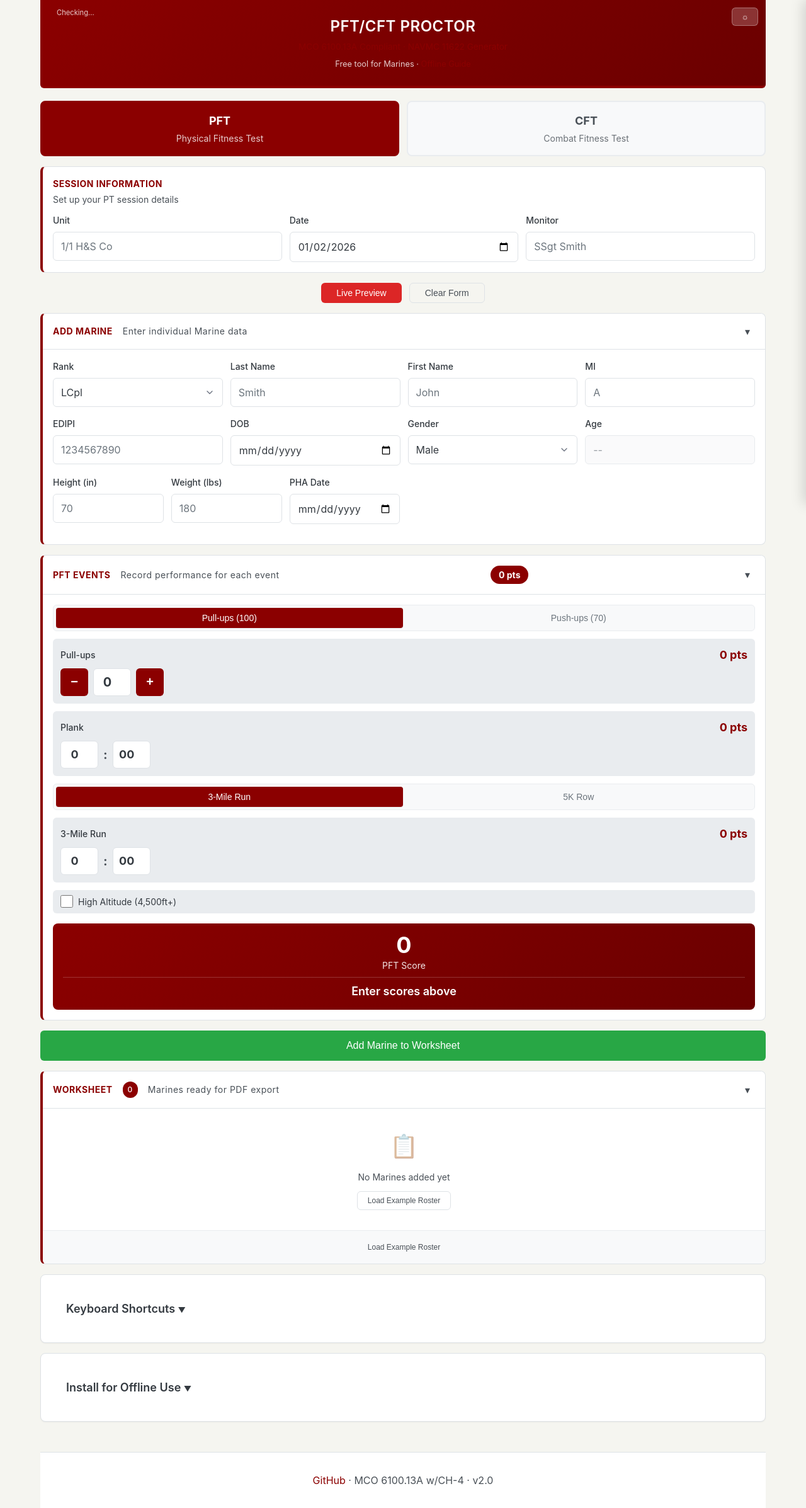
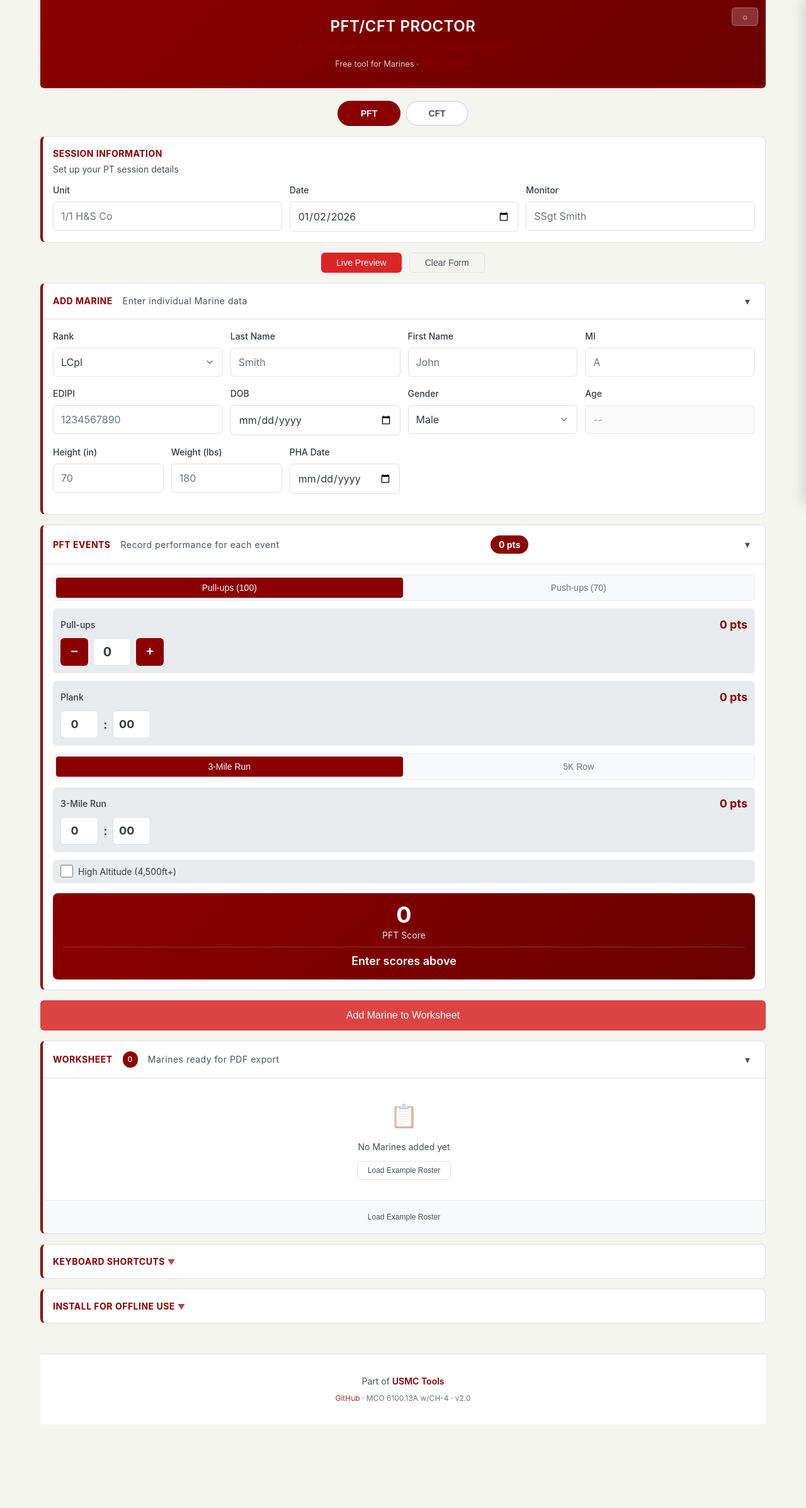
Before and after one commit to jeranaias/pft-cft-proctor, a plain HTML site: page index.html in a window 1280 px wide. Shown: the whole page at 63% size. After the commit the page ends 2261 px from the top, so only its background shows below. Drawn offline with nearby package versions, Linux system fonts and the light colour scheme.

Commit message:
UI overhaul: match USMC Tools design standard
- Moon icon for theme toggle (like Naval Letter)
- Remove status badge from header
- PFT/CFT tabs as small pill buttons (like OSMEAC)
- Red primary buttons instead of green
- Gray secondary buttons instead of blue
- Points badge in red/coral
- Collapsible sections with uppercase gold headers
- Add 'Part of USMC Tools' footer attribution

```diff
--- a/css/styles.css
+++ b/css/styles.css
@@ -17,7 +17,7 @@
   --text-muted: #AAAAAA;
   --accent-red: #DC4444;
   --accent-yellow: #EAB308;
-  --btn-primary: #28A745;
+  --btn-primary: #DC4444;
   --btn-primary-text: #FFFFFF;
   --header-gradient-start: #5C1A1A;
   --header-gradient-end: #6C2A2A;
@@ -340,53 +340,7 @@ header .tagline-link:hover {
   box-shadow: var(--shadow-md);
 }
 
-/* ========================================
-   Selection Cards (PFT/CFT choice)
-   ======================================== */
-.selection-cards {
-  display: flex;
-  gap: var(--space-3);
-  margin-bottom: var(--space-4);
-}
-
-.selection-card {
-  flex: 1;
-  background: var(--tab-inactive-bg);
-  border: 2px solid var(--tab-inactive-border);
-  border-radius: var(--radius-lg);
-  padding: var(--space-4);
-  text-align: center;
-  cursor: pointer;
-  transition: all 0.2s ease;
-  color: var(--text-secondary);
-}
-
-.selection-card:hover {
-  border-color: var(--accent-red);
-  transform: translateY(-2px);
-}
-
-.selection-card--active {
-  background: var(--tab-active-bg);
-  border-color: var(--tab-active-bg);
-  color: white;
-}
-
-.selection-card--active:hover {
-  border-color: var(--tab-active-bg);
-  transform: none;
-}
-
-.selection-card__title {
-  font-size: var(--text-lg);
-  font-weight: var(--font-bold);
-  margin-bottom: var(--space-1);
-}
-
-.selection-card__subtitle {
-  font-size: var(--text-sm);
-  opacity: 0.8;
-}
+/* Selection Cards removed - replaced with test-type-tabs */
 
 .card__header {
   margin-bottom: var(--space-4);
@@ -436,17 +390,19 @@ header .tagline-link:hover {
 }
 
 .btn--primary:hover:not(:disabled) {
-  background: #218838;
+  background: #B91C1C;
   transform: translateY(-1px);
 }
 
 .btn--secondary {
-  background: var(--secondary);
-  color: var(--white);
+  background: var(--bg-tertiary);
+  color: var(--text-secondary);
+  border: 1px solid var(--border-input);
 }
 
 .btn--secondary:hover:not(:disabled) {
-  background: var(--secondary-dark);
+  background: var(--surface-hover);
+  border-color: var(--border-dark);
 }
 
 .btn--outline {
@@ -1159,7 +1115,7 @@ header .tagline-link:hover {
 }
 
 .section__score {
-  background: var(--primary);
+  background: var(--accent-red);
   color: var(--white);
   padding: var(--space-1) var(--space-3);
   border-radius: var(--radius-full);
@@ -1167,18 +1123,6 @@ header .tagline-link:hover {
   font-weight: var(--font-bold);
   min-width: 60px;
   text-align: center;
-}
-
-.section__score--success {
-  background: var(--success);
-}
-
-.section__score--warning {
-  background: var(--warning);
-}
-
-.section__score--error {
-  background: var(--error);
 }
 
 .section__body {
@@ -1692,35 +1636,7 @@ header .tagline-link:hover {
   border-color: var(--gold);
 }
 
-.offline-badge {
-  position: absolute;
-  top: 12px;
-  left: 12px;
-  display: flex;
-  align-items: center;
-  gap: 6px;
-  font-size: 0.7rem;
-  color: rgba(255,255,255,0.8);
-}
-
-.offline-badge .indicator-dot {
-  width: 8px;
-  height: 8px;
-  border-radius: 50%;
-  background: var(--accent-yellow);
-}
-
-.offline-badge.offline .indicator-dot {
-  background: #ff6b6b;
-}
-
-.offline-badge.ready .indicator-dot {
-  background: #4ade80;
-}
-
-.offline-indicator.offline .indicator-dot {
-  background: #f87171;
-}
+/* Offline badge removed - no status indicator in header */
 
 /* ========================================
    Main Container & Live Preview Layout
@@ -2016,3 +1932,105 @@ details summary::after {
   border-color: var(--accent-red);
   color: var(--accent-red);
 }
+
+/* ========================================
+   Test Type Tabs (PFT/CFT Pill Buttons)
+   ======================================== */
+.test-type-tabs {
+  display: flex;
+  justify-content: center;
+  gap: var(--space-2);
+  margin-bottom: var(--space-4);
+}
+
+.test-tab {
+  padding: 10px 32px;
+  font-size: var(--text-sm);
+  font-weight: var(--font-semibold);
+  border: 2px solid var(--border-input);
+  border-radius: var(--radius-full);
+  background: var(--bg-card);
+  color: var(--text-secondary);
+  cursor: pointer;
+  transition: all 0.15s ease;
+  min-width: 100px;
+}
+
+.test-tab:hover {
+  border-color: var(--accent-red);
+  color: var(--accent-red);
+}
+
+.test-tab--active {
+  background: var(--accent-red);
+  border-color: var(--accent-red);
+  color: white;
+}
+
+.test-tab--active:hover {
+  background: #B91C1C;
+  border-color: #B91C1C;
+  color: white;
+}
+
+/* ========================================
+   Collapsible Sections (Keyboard Shortcuts, Install)
+   ======================================== */
+.collapsible-section {
+  background: var(--bg-card);
+  border: 1px solid var(--border-input);
+  border-left: 4px solid var(--accent-yellow);
+  border-radius: var(--radius-lg);
+  overflow: hidden;
+}
+
+.collapsible-section__header {
+  display: block;
+  padding: var(--space-4);
+  font-size: var(--text-sm);
+  font-weight: var(--font-bold);
+  color: var(--accent-yellow);
+  text-transform: uppercase;
+  letter-spacing: 0.5px;
+  cursor: pointer;
+  user-select: none;
+  -webkit-tap-highlight-color: transparent;
+  list-style: none;
+}
+
+.collapsible-section__header::-webkit-details-marker {
+  display: none;
+}
+
+.collapsible-section__header::after {
+  content: ' ▼';
+  font-size: var(--text-xs);
+  opacity: 0.7;
+}
+
+.collapsible-section[open] .collapsible-section__header::after {
+  content: ' ▲';
+}
+
+.collapsible-section__body {
+  padding: var(--space-4);
+  border-top: 1px solid var(--border-input);
+}
+
+/* ========================================
+   Footer Styles (Part of USMC Tools)
+   ======================================== */
+.footer__suite {
+  font-size: var(--text-sm);
+  margin-bottom: var(--space-2);
+}
+
+.footer__suite a {
+  color: var(--accent-yellow);
+  font-weight: var(--font-semibold);
+}
+
+.footer__links {
+  font-size: var(--text-xs);
+  opacity: 0.8;
+}
--- a/index.html
+++ b/index.html
@@ -38,31 +38,21 @@
     <!-- Header -->
     <header class="no-print">
       <div class="header-controls">
-        <button id="theme-toggle" type="button" class="header-btn" onclick="App.toggleTheme()">
-          <span id="themeIcon">&#9789;</span>
+        <button id="theme-toggle" type="button" class="header-btn" onclick="App.toggleTheme()" title="Toggle theme">
+          <span id="themeIcon">&#9790;</span>
         </button>
       </div>
       <h1>PFT/CFT PROCTOR</h1>
       <p class="subtitle">MCO 6100.13A Compliant · NAVMC 11622 Generator</p>
       <p class="tagline">Free tool for Marines · <a href="#install-guide" class="tagline-link">Offline Guide</a></p>
-      <div id="offline-indicator" class="offline-badge">
-        <span class="indicator-dot"></span>
-        <span class="indicator-text">Checking...</span>
-      </div>
     </header>
 
     <main id="main">
 
-      <!-- Test Type Selection -->
-      <div class="selection-cards">
-        <div class="selection-card selection-card--active" id="select-pft" onclick="App.selectTestType('pft')">
-          <div class="selection-card__title">PFT</div>
-          <div class="selection-card__subtitle">Physical Fitness Test</div>
-        </div>
-        <div class="selection-card" id="select-cft" onclick="App.selectTestType('cft')">
-          <div class="selection-card__title">CFT</div>
-          <div class="selection-card__subtitle">Combat Fitness Test</div>
-        </div>
+      <!-- Test Type Selection (Pill Buttons like OSMEAC) -->
+      <div class="test-type-tabs">
+        <button type="button" class="test-tab test-tab--active" id="select-pft" onclick="App.selectTestType('pft')">PFT</button>
+        <button type="button" class="test-tab" id="select-cft" onclick="App.selectTestType('cft')">CFT</button>
       </div>
 
       <!-- Session Info -->
@@ -390,11 +380,11 @@
       </div>
 
       <!-- Keyboard Shortcuts Help -->
-      <details class="card mb-4 no-print">
-        <summary class="card__title" style="cursor: pointer; padding: var(--space-4);">
-          Keyboard Shortcuts
+      <details class="collapsible-section mb-4 no-print">
+        <summary class="collapsible-section__header">
+          KEYBOARD SHORTCUTS
         </summary>
-        <div class="p-4">
+        <div class="collapsible-section__body">
           <div class="text-sm text-secondary">
             <p><kbd>Ctrl+D</kbd> Download PDF</p>
             <p><kbd>Ctrl+P</kbd> Print PDF</p>
@@ -406,11 +396,11 @@
       </details>
 
       <!-- Install App / Offline Guide -->
-      <details class="card mb-4 no-print" id="install-guide">
-        <summary class="card__title" style="cursor: pointer; padding: var(--space-4);">
-          Install for Offline Use
+      <details class="collapsible-section mb-4 no-print" id="install-guide">
+        <summary class="collapsible-section__header">
+          INSTALL FOR OFFLINE USE
         </summary>
-        <div class="p-4">
+        <div class="collapsible-section__body">
           <div class="text-sm text-secondary">
             <p style="margin-bottom: 1rem;"><strong>This tool works offline!</strong> After your first visit, you can use it without internet.</p>
 
@@ -437,7 +427,10 @@
 
     <!-- Footer -->
     <footer class="footer no-print">
-      <p>
+      <p class="footer__suite">
+        Part of <a href="https://jeranaias.github.io/usmc-tools/">USMC Tools</a>
+      </p>
+      <p class="footer__links">
         <a href="https://github.com/jeranaias/pft-cft-proctor">GitHub</a> · MCO 6100.13A w/CH-4 · v2.0
       </p>
     </footer>
--- a/js/app.js
+++ b/js/app.js
@@ -197,12 +197,12 @@ let currentTestType = 'pft';
 function selectTestType(type) {
   currentTestType = type;
 
-  // Update card states
-  const pftCard = document.getElementById('select-pft');
-  const cftCard = document.getElementById('select-cft');
+  // Update tab states
+  const pftTab = document.getElementById('select-pft');
+  const cftTab = document.getElementById('select-cft');
 
-  if (pftCard) pftCard.classList.toggle('selection-card--active', type === 'pft');
-  if (cftCard) cftCard.classList.toggle('selection-card--active', type === 'cft');
+  if (pftTab) pftTab.classList.toggle('test-tab--active', type === 'pft');
+  if (cftTab) cftTab.classList.toggle('test-tab--active', type === 'cft');
 
   // Show/hide relevant sections
   const pftSection = document.getElementById('pft-section');
```
